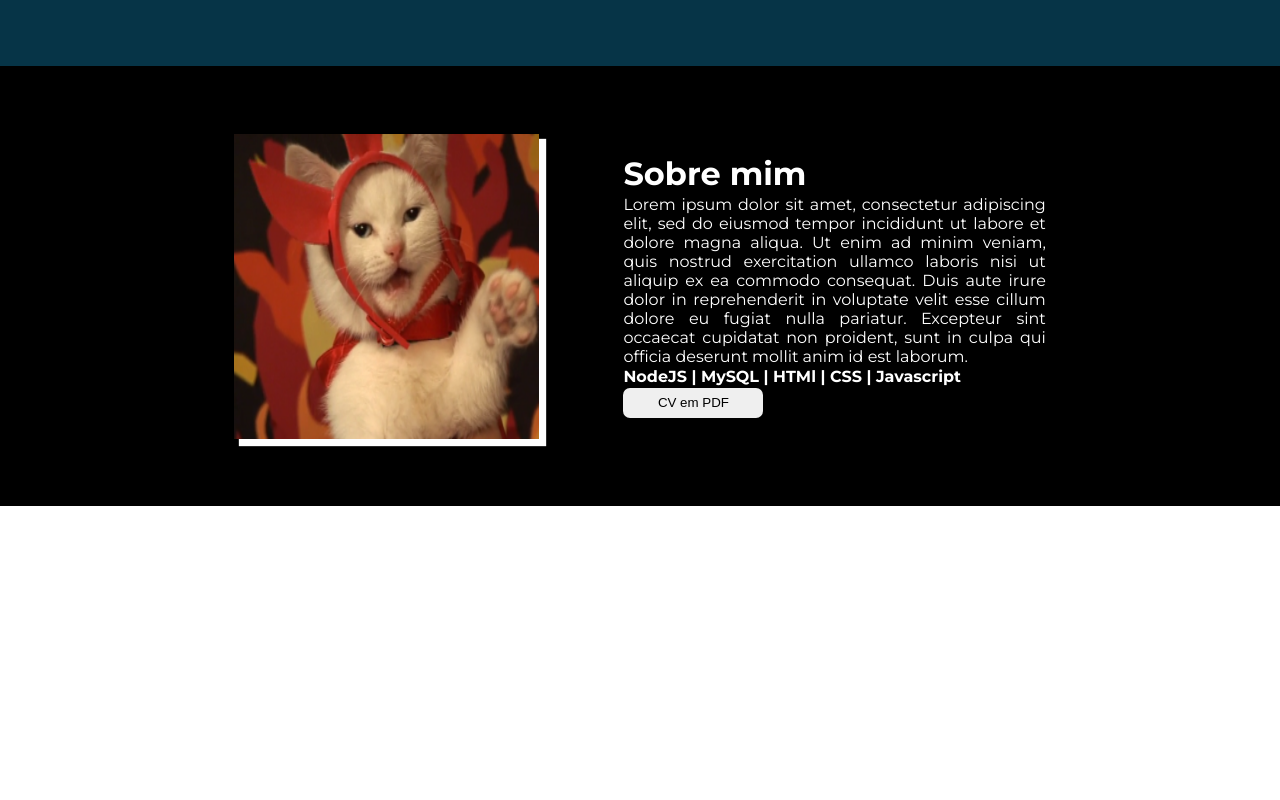
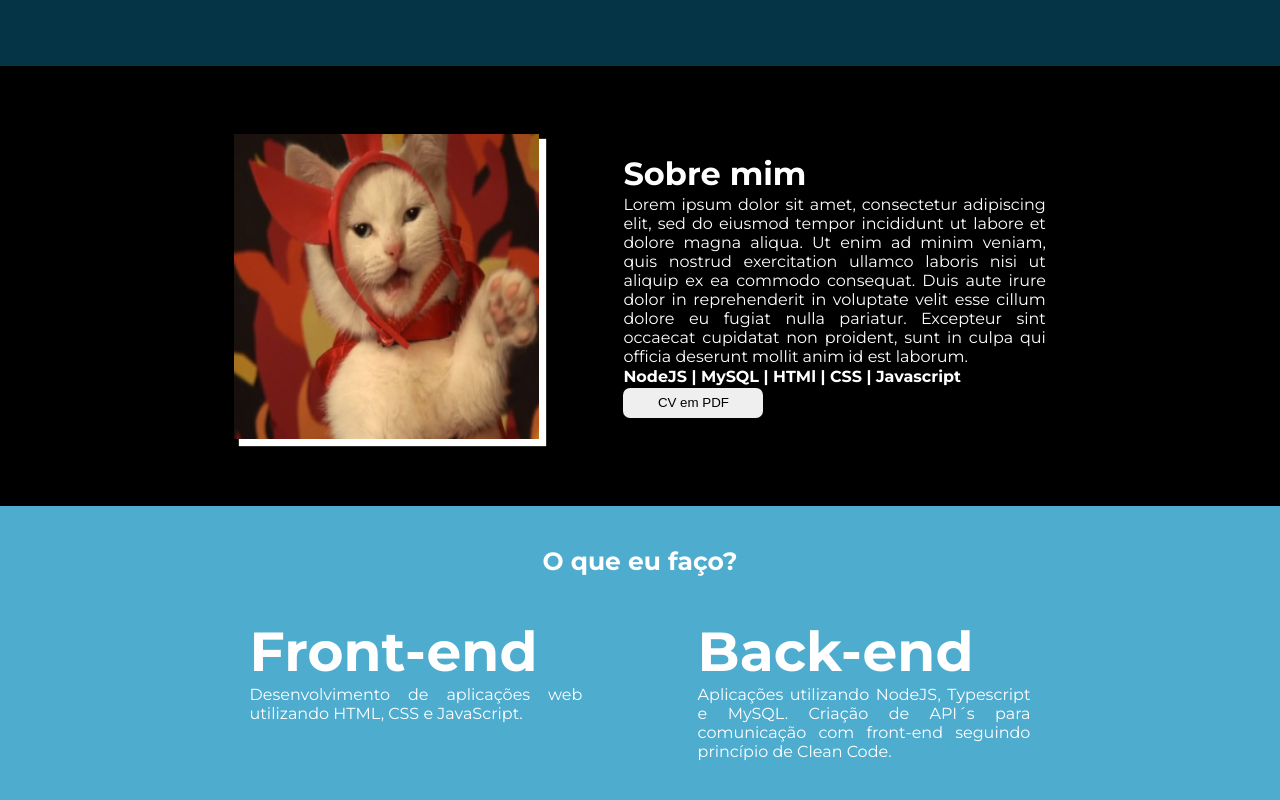
Before and after one commit to luancn4/portfolio, a React (Create React App) app in the folder portfolio/: page / in a window 1280 px wide. Shown: the part 574-1374 px from the top of the page. Before the commit the page ends 1080 px from the top, so only its background shows below. Built offline with nearby package versions, Linux system fonts and the light colour scheme; the HTML template or start-up script is replaced by a standard one.

Commit message:
Seção 'Stack' feita

```diff
--- a/portfolio/src/App.js
+++ b/portfolio/src/App.js
@@ -2,12 +2,14 @@ import React from "react";
 import GlobalStyle from "./styles/global";
 import Introduction from "./components/Introduction";
 import About from "./components/About";
+import Stack from "./components/Stack";
 
 function App() {
   return (
     <div className="App">
       <Introduction />
       <About />
+      <Stack />
       <GlobalStyle />
     </div>
   );
--- /dev/null
+++ b/portfolio/src/components/Stack/index.js
@@ -0,0 +1,27 @@
+import React from "react";
+import { Container } from "./styles";
+
+function Stack() {
+  return (
+    <Container>
+      <h3>O que eu faço?</h3>
+      <section>
+        <div>
+          <h1>Front-end</h1>
+          <p>
+            Desenvolvimento de aplicações web utilizando HTML, CSS e JavaScript.
+          </p>
+        </div>
+        <div>
+          <h1>Back-end</h1>
+          <p>
+            Aplicações utilizando NodeJS, Typescript e MySQL. Criação de API´s
+            para comunicação com front-end seguindo princípio de Clean Code.
+          </p>
+        </div>
+      </section>
+    </Container>
+  );
+}
+
+export default Stack;
--- /dev/null
+++ b/portfolio/src/components/Stack/styles.js
@@ -0,0 +1,31 @@
+import styled from "styled-components";
+
+export const Container = styled.div`
+  align-items: center;
+  background-color: #4eaccf;
+  height: 40vh;
+  padding: 5vh 15vw;
+  color: white;
+  text-align: center;
+
+  h3 {
+    font-size: 25px;
+  }
+
+  section {
+    display: flex;
+    justify-content: space-around;
+
+    div {
+      margin-top: 42px;
+      display: flex;
+      flex-direction: column;
+      width: 26vw;
+      text-align: justify;
+
+      h1 {
+        font-size: 55px;
+      }
+    }
+  }
+`;
```
